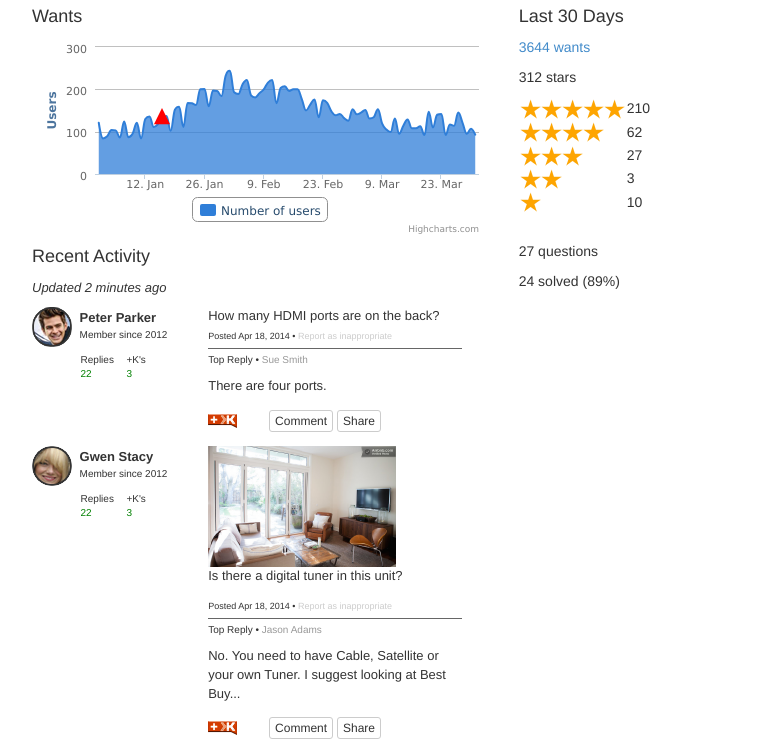
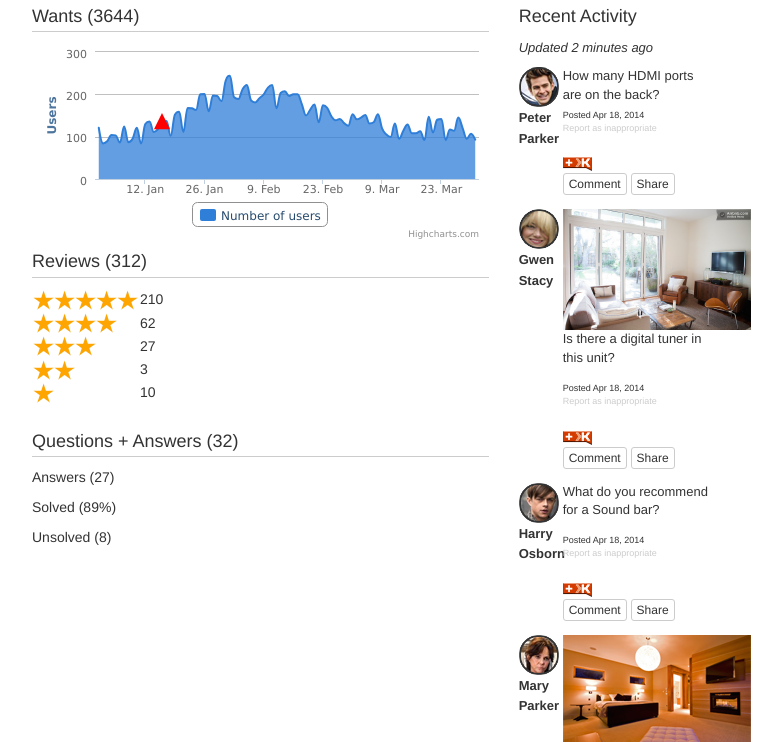
Before and after one commit to karyaen/linc-sony-demo, a website: page assets/admin/index.html in a window 1280 px wide. Shown: the part 321-1063 px from the top of the page, without its empty margins (258-1040 px from the left). Drawn offline with Linux system fonts and the light colour scheme.

Commit message:
Home page changes

```diff
--- a/assets/admin/directives/activity.html
+++ b/assets/admin/directives/activity.html
@@ -1,36 +1,17 @@
 <div class="row" style="margin-bottom:1em;">
-	<div class="col-sm-1">
-		<img ng-src="images/{{icon}}.png" />
+	<div class="col-md-1" style="margin-right:0.5em;">
+		<img ng-src="images/{{icon}}.png" /><br/>
+		<strong style="font-size:small;">{{name}}</strong>
 	</div>
-	<div class="col-sm-3" style="margin-left:0.5em;" >
-		<strong style="font-size:small;">{{name}}</strong>
-		<p style="font-size:x-small;">Member since {{since}}</p>
-		<table width="100%">
-			<tr>
-				<td width="50%" style="font-size:x-small;">
-					Replies<br/>
-					<span style="color:green">{{replies}}</span>
-				</td>
-				<td width="50%" style="font-size:x-small;">
-					+K's<br/>
-					<span style="color:green">{{plusk}}</span>
-				</td>
-			</tr>
-		</table>
-	</div>
-	<div class="col-sm-7" style="margin-left:0.5em;">
+	<div class="col-md-9" style="margin-left:0.5em;">
 		<div class="post-holder" style="font-size:small;">
 		</div>
-		<div style="font-size:xx-small;border-bottom:1px solid #666;margin-bottom:0.5em;padding-top:0.5em;padding-bottom:0.5em;">
-			Posted {{posted}} &bullet;
+		<div style="font-size:xx-small;margin-bottom:0.5em;padding-top:0.5em;padding-bottom:0.5em;">
+			Posted {{posted}}<br/>
 			<span style="color:#ccc;">Report as inappropriate</span>
 		</div>
-		<p style="font-size:x-small;">Top Reply &bullet;
-		<span style="color:#999;">{{topreply}}</span></p>
-		<div class="response-holder" style="font-size:small;">
-		</div>
 		<div style="margin-top:1em;">
-			<img src="images/klout.png" style="margin-right:2em;">
+			<img src="images/klout.png" style="margin-right:2em;"><br/>
 			<button class="btn btn-default btn-xs">Comment</button>
 			<button class="btn btn-default btn-xs">Share</button>
 		</div>
--- a/assets/admin/javascripts/app.js
+++ b/assets/admin/javascripts/app.js
@@ -274,6 +274,7 @@ angular.module('lwaAdminApp', [
       5: 210
     },
     total_stars: 0,
+    qa_total_questions: 32,
     qa_total: 27,
     qa_solved: 24,
     qa_solved_pct: 0
--- a/assets/admin/views/home.html
+++ b/assets/admin/views/home.html
@@ -1,7 +1,36 @@
 <div class="row">
   <div class="col-md-8">
-	<h4>Wants</h4>
+    <h4 style="border-bottom:1px solid #ccc;padding-bottom:0.25em;">Wants ({{last30.wants}})</h4>
       <highchart id="activityChart" config="activityChartConfig" style="height:200px;"></highchart>
+  	<h4 style="border-bottom:1px solid #ccc;padding-bottom:0.25em;">Reviews ({{last30.total_stars}})</h4>
+  	<table style="margin-bottom:2em;">
+  		<tr>
+  			<td><img src="images/star.png"><img src="images/star.png"><img src="images/star.png"><img src="images/star.png"><img src="images/star.png"></td>
+  			<td>{{last30.stars.5}}</td>
+  		</tr>
+  		<tr>
+  			<td><img src="images/star.png"><img src="images/star.png"><img src="images/star.png"><img src="images/star.png"></td>
+  			<td>{{last30.stars.4}}</td>
+  		</tr>
+  		<tr>
+  			<td><img src="images/star.png"><img src="images/star.png"><img src="images/star.png"></td>
+  			<td>{{last30.stars.3}}</td>
+  		</tr>
+  		<tr>
+  			<td><img src="images/star.png"><img src="images/star.png"></td>
+  			<td>{{last30.stars.2}}</td>
+  		</tr>
+  		<tr>
+  			<td><img src="images/star.png"></td>
+  			<td>{{last30.stars.1}}</td>
+  		</tr>
+  	</table>
+    <h4 style="border-bottom:1px solid #ccc;padding-bottom:0.25em;">Questions + Answers ({{last30.qa_total_questions}})</h4>
+    <p>Answers ({{last30.qa_total}})</p>
+    <p>Solved ({{last30.qa_solved_pct}}%)</p>
+  	<p>Unsolved ({{last30.qa_total_questions-last30.qa_solved}})</p>
+  </div>
+  <div class="col-md-4">
   <h4>Recent Activity</h4>
     <p><i style="font-size:small;">Updated 2 minutes ago</i></p>
     <activity icon="peter" name="Peter Parker" since="2012" replies="22" plusk="3" posted="Apr 18, 2014" topreply="Sue Smith">
@@ -39,33 +68,4 @@
     </div>
     </activity>
   </div>
-  <div class="col-md-4">
-  	<h4>Last 30 Days</h4>
-  	<p><a href="#/wants">{{last30.wants}} wants</a></p>
-  	<p>{{last30.total_stars}} stars</p>
-  	<table style="margin-bottom:2em;">
-  		<tr>
-  			<td><img src="images/star.png"><img src="images/star.png"><img src="images/star.png"><img src="images/star.png"><img src="images/star.png"></td>
-  			<td>{{last30.stars.5}}</td>
-  		</tr>
-  		<tr>
-  			<td><img src="images/star.png"><img src="images/star.png"><img src="images/star.png"><img src="images/star.png"></td>
-  			<td>{{last30.stars.4}}</td>
-  		</tr>
-  		<tr>
-  			<td><img src="images/star.png"><img src="images/star.png"><img src="images/star.png"></td>
-  			<td>{{last30.stars.3}}</td>
-  		</tr>
-  		<tr>
-  			<td><img src="images/star.png"><img src="images/star.png"></td>
-  			<td>{{last30.stars.2}}</td>
-  		</tr>
-  		<tr>
-  			<td><img src="images/star.png"></td>
-  			<td>{{last30.stars.1}}</td>
-  		</tr>
-  	</table>
-  	<p>{{last30.qa_total}} questions</p>
-  	<p>{{last30.qa_solved}} solved ({{last30.qa_solved_pct}}%)</p>
 </div>
-</div>
```
Lines whose indentation alone changed are shown as unchanged.
